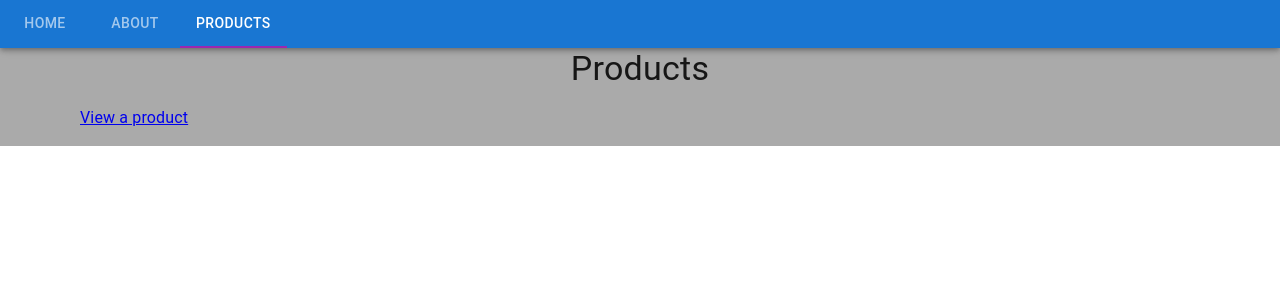
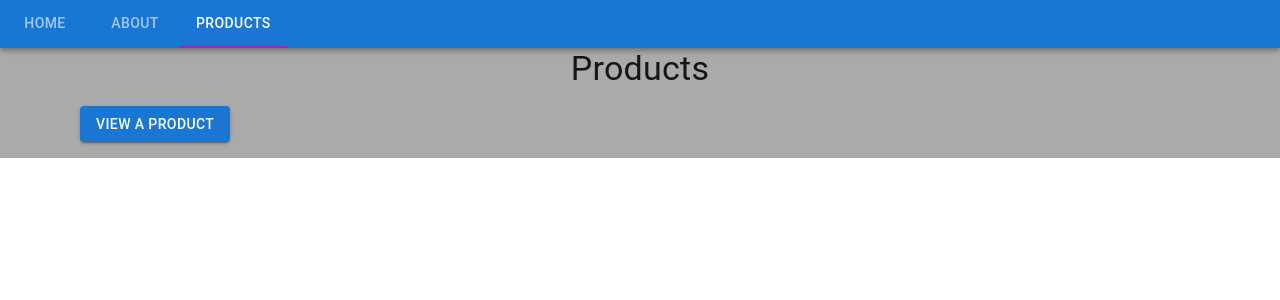
Before and after one commit to NiuWeb/react-filesystem-routing, a React (Create React App) app: page /products in a window 1280 px wide. Shown: the top 300 px of the page. Built offline with nearby package versions, Linux system fonts and the light colour scheme.

Commit message:
link button

```diff
--- a/src/pages/products/index.tsx
+++ b/src/pages/products/index.tsx
@@ -1,18 +1,22 @@
 import Box from "@mui/material/Box"
+import Button from "@mui/material/Button";
 import List from "@mui/material/List";
 import ListItem from "@mui/material/ListItem";
 import Typography from "@mui/material/Typography"
-import { Link } from "react-router-dom";
+import { useNavigate } from "react-router-dom";
 
 export const title = "Products";
 const Products: React.FC = () => {
+    const navigate = useNavigate();
     return <Box>
         <Typography variant="h4" textAlign="center">
             {title}
         </Typography>
         <List>
             <ListItem>
-                <Link to="./view/345">View a product</Link>
+                <Button variant="contained" onClick={() => navigate("./view/354")}>
+                    View a product
+                </Button>
             </ListItem>
         </List>
     </Box>
```
